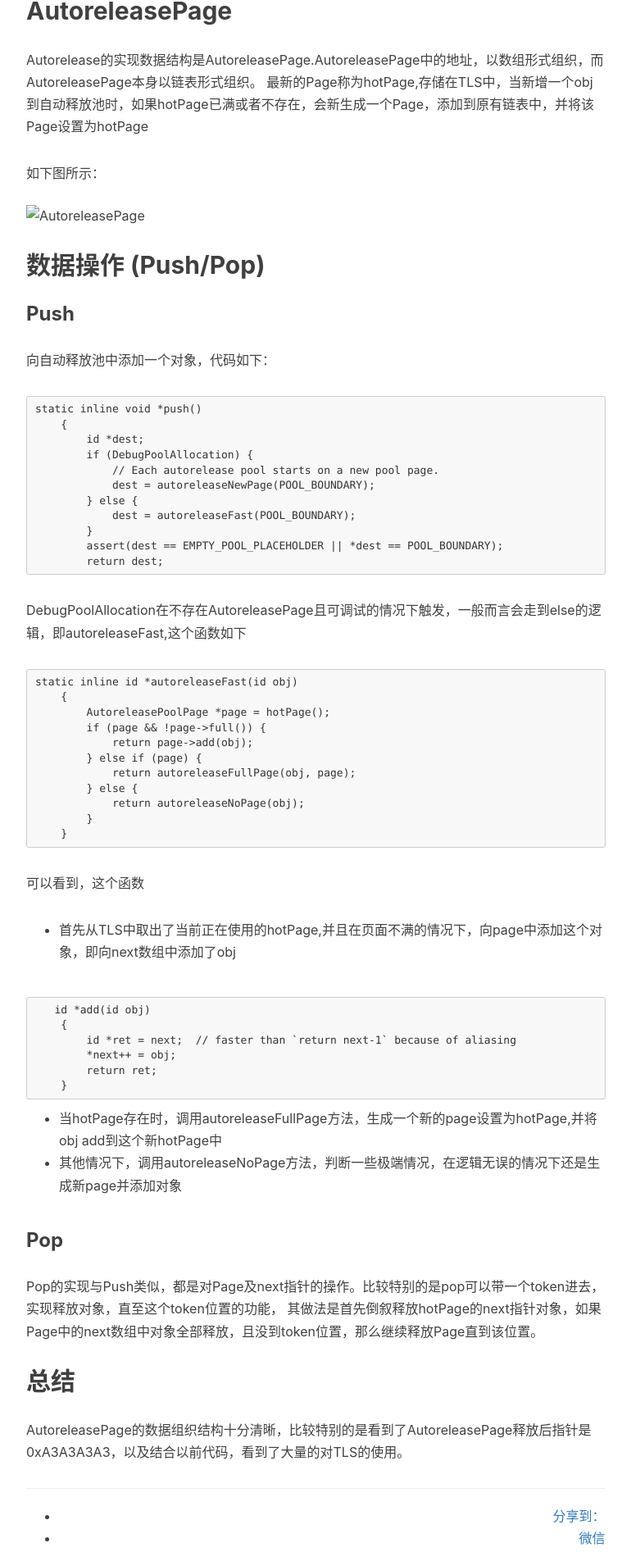
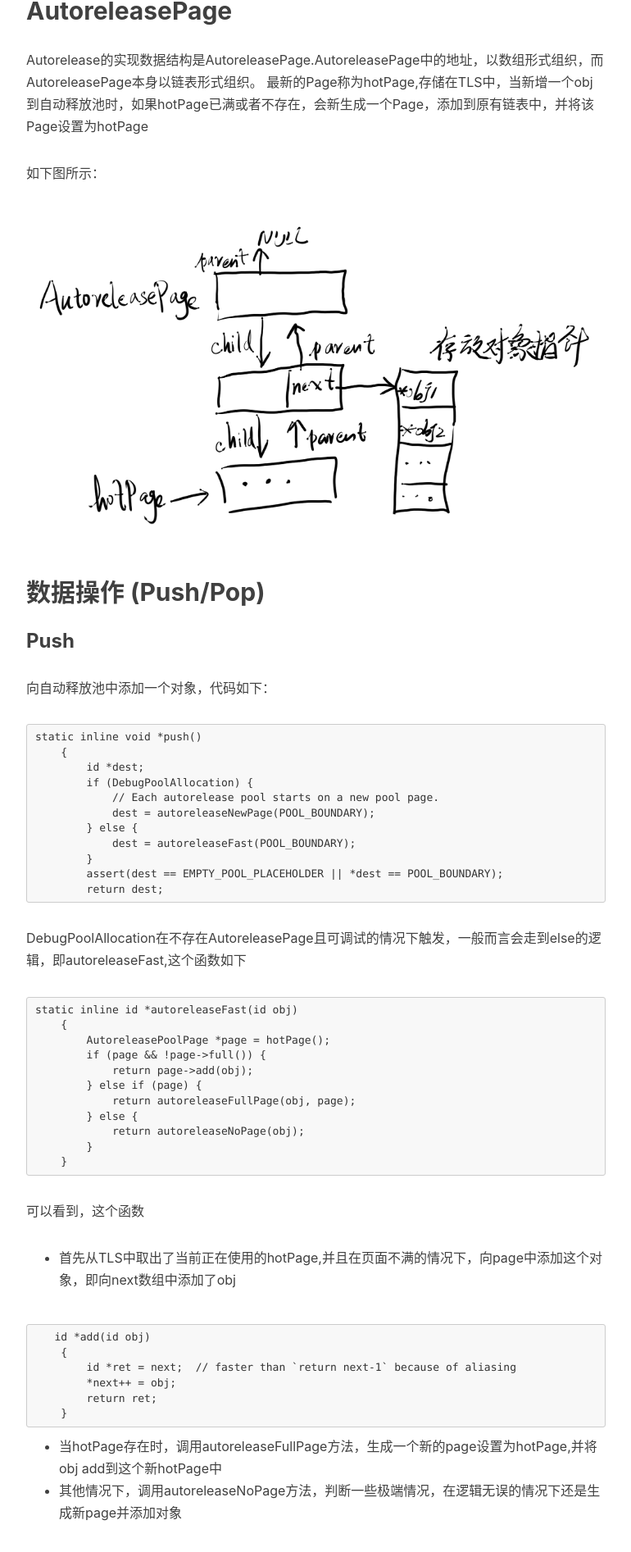
Before and after one commit to dingjingpisces2015/dingjingpisces2015.github.io, a Jekyll site: the page built from _posts/2017-11-26-Autorelease的实现原理.md, in a window 1280 px wide. Shown: the part 1668-3561 px from the top of the page at 82% size, without its empty margins (233-1003 px from the left). Built offline with Jekyll 4.4.1, drawn with Linux system fonts in a browser that asks for light colours; nearby versions of some CDN libraries; comment, search, counter and statistics services are not loaded.

Commit message:
autorelease

```diff
--- a/_posts/2017-11-26-Autorelease的实现原理.md
+++ b/_posts/2017-11-26-Autorelease的实现原理.md
@@ -57,7 +57,7 @@ Autorelease的实现数据结构是AutoreleasePage.AutoreleasePage中的地址
 最新的Page称为hotPage,存储在TLS中，当新增一个obj到自动释放池时，如果hotPage已满或者不存在，会新生成一个Page，添加到原有链表中，并将该Page设置为hotPage
 
 如下图所示：
-![AutoreleasePage](img/autoreleasePage.png)
+![AutoreleasePage](https://github.com/dingjingpisces2015/dingjingpisces2015.github.io/blob/master/img/autoreleasePage.png?raw=true)
 
 ## 数据操作 (Push/Pop)
 
```
